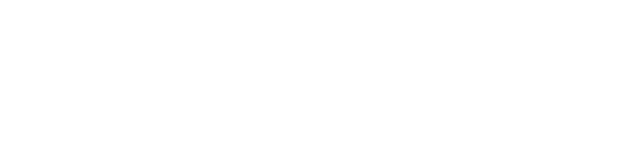
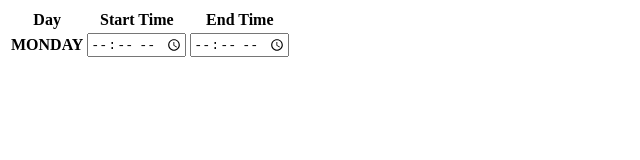
Before and after one commit to mikkimat81539/dateTimeStorage, a plain HTML site: page eighth/index.html in a window 1280 px wide. Shown: the whole page, without its empty margins (0-640 px from the left). Drawn offline with Linux system fonts and the light colour scheme.

Commit message:
created monday row start and end time

```diff
--- a/eighth/index.html
+++ b/eighth/index.html
@@ -1,10 +1,28 @@
 <!DOCTYPE html>
 <html>
+
 <head>
 	<title>Schedule Range</title>
 </head>
 
 <body>
-
+	<form>
+		<table>
+			<thead>
+				<tr>
+					<th scope="col">Day</th>
+					<th scope="col">Start Time</th>
+					<th scope="col">End Time</th>
+				</tr>
+			</thead>
+			<tbody>
+				<tr>
+					<th scope="row">MONDAY</th>
+					<td><input id="monStart" type="time"></td>
+					<td><input id="monEnd" type="time"></td>
+				<tr>
+			</tbody>
+		</table>
+	</form>
 </body>
 </html>
```
